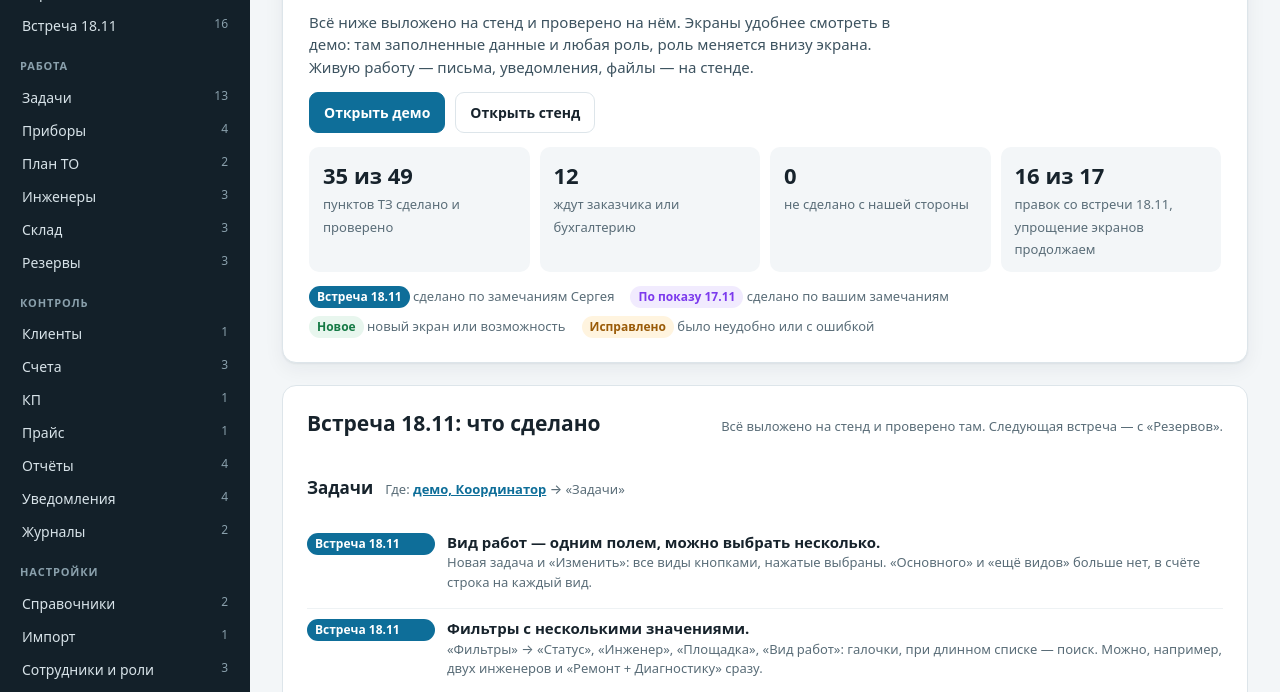
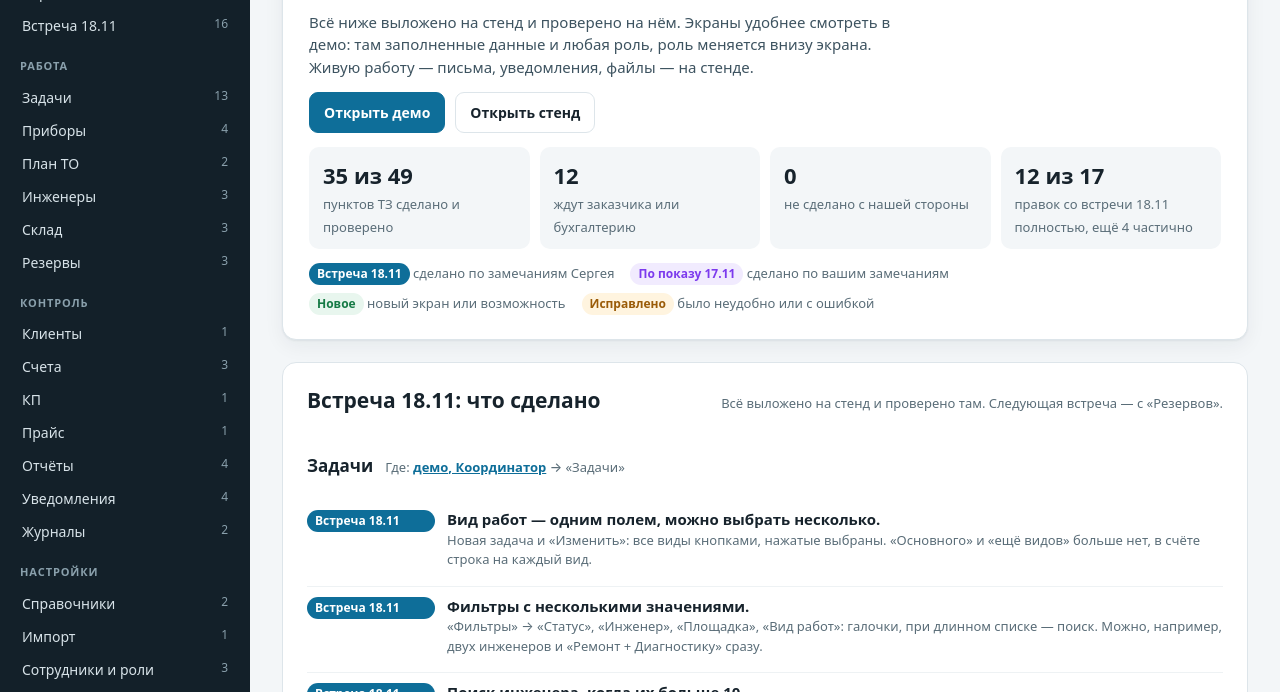
Before and after one commit to pochuvstvuyvkus/medtech-demo, a plain HTML site: page whatsnew/index.html in a window 1280 px wide. Shown: the part 90-782 px from the top of the page. Drawn offline with Linux system fonts and the light colour scheme.

Commit message:
Что нового: по встрече 18.11 полностью 12 из 17, ещё 4 частично
Co-Authored-By: Claude Opus 5.5 <noreply@anthropic.com>

```diff
--- a/whatsnew/index.html
+++ b/whatsnew/index.html
@@ -170,7 +170,7 @@ figcaption { color: var(--muted); font-size: 13px; }
           <div class="stat"><strong>35 из 49</strong><span>пунктов ТЗ сделано и проверено</span></div>
           <div class="stat"><strong>12</strong><span>ждут заказчика или бухгалтерию</span></div>
           <div class="stat"><strong>0</strong><span>не сделано с нашей стороны</span></div>
-          <div class="stat"><strong>16 из 17</strong><span>правок со встречи 18.11, упрощение экранов продолжаем</span></div>
+          <div class="stat"><strong>12 из 17</strong><span>правок со встречи 18.11 полностью, ещё 4 частично</span></div>
         </div>
         <div class="legend"><span><span class="tag tag--meet">Встреча 18.11</span> сделано по замечаниям Сергея</span><span><span class="tag tag--ask">По показу 17.11</span> сделано по вашим замечаниям</span><span><span class="tag tag--new">Новое</span> новый экран или возможность</span><span><span class="tag tag--fix">Исправлено</span> было неудобно или с ошибкой</span></div>
       </section>
```
